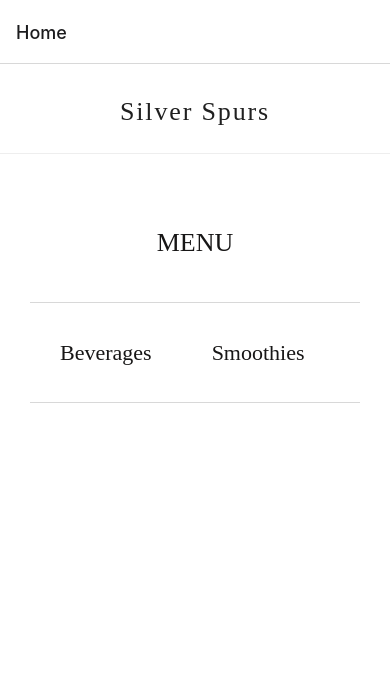
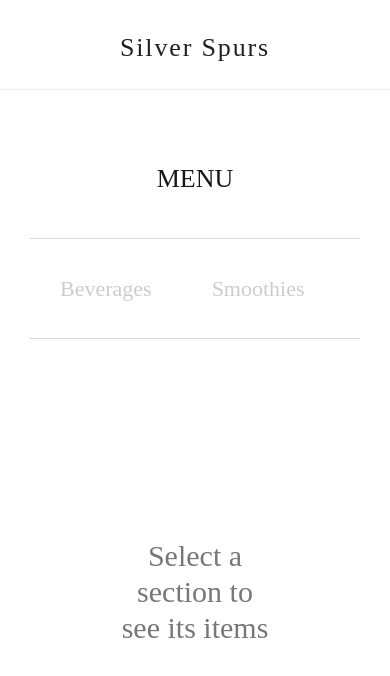
Before and after one commit to guilhermemcardoso/restaurant-menu, a React Native app: screen / in a window 390 px wide. Shown: the top 676 px of the page. Built offline with nearby package versions, Linux system fonts and the light colour scheme.

Commit message:
added error handler and empty list components

```diff
--- a/src/data/contexts/restaurant-context.tsx
+++ b/src/data/contexts/restaurant-context.tsx
@@ -4,15 +4,15 @@ import {RestaurantContextData} from '../../domain/contexts/restaurant-context';
 import {Restaurant} from '../../domain/models/restaurant';
 import {Section} from '../../domain/models/section';
 import {Menuitem} from '../../domain/models/menuitem';
-import { RestaurantProviderProps } from '../../domain/contexts/restaurant-provider-props';
+import {RestaurantProviderProps} from '../../domain/contexts/restaurant-provider-props';
 
 export const RestaurantContext = createContext({} as RestaurantContextData);
 
 export function RestaurantProvider({
   remoteGetRestaurant,
-  children
+  children,
 }: RestaurantProviderProps) {
-  const [loading, setLoading] = useState(true);
+  const [loading, setLoading] = useState(false);
   const [restaurant, setRestaurant] = useState<Restaurant>();
   const [menuSection, setMenuSection] = useState<Section>();
   const [menuItem, setMenuItem] = useState<Menuitem>();
@@ -30,10 +30,10 @@ export function RestaurantProvider({
   async function getRestaurant() {
     setLoading(true);
     const response = await remoteGetRestaurant.get();
-    setLoading(false);
     setRestaurant(response.restaurant);
     setError(response.error);
     setMessage(response.message);
+    setLoading(false);
   }
 
   useEffect(() => {
--- a/src/main/routes/router.tsx
+++ b/src/main/routes/router.tsx
@@ -1,14 +1,14 @@
 import * as React from 'react';
 import {NavigationContainer} from '@react-navigation/native';
 import {createNativeStackNavigator} from '@react-navigation/native-stack';
-import { HomeFactory } from '../factories/screens/Home';
+import {HomeFactory} from '../factories/screens/Home';
 
 export default function Router() {
   const Stack = createNativeStackNavigator();
 
   return (
     <NavigationContainer>
-      <Stack.Navigator>
+      <Stack.Navigator screenOptions={{headerShown: false}}>
         <Stack.Screen name="Home" component={HomeFactory} />
       </Stack.Navigator>
     </NavigationContainer>
--- /dev/null
+++ b/src/presentation/components/EmptyMenuItemList/index.tsx
@@ -0,0 +1,23 @@
+import React from 'react';
+import {Menuitem} from '../../../domain/models/menuitem';
+import {
+  EmptyMenuItemListContainer,
+  EmptyMenuItemListMessage
+} from './styles';
+
+interface EmptyMenuItemListProps {
+  message: string;
+}
+
+const EmptyMenuItemList = ({message}: EmptyMenuItemListProps) => {
+
+  return (
+    <EmptyMenuItemListContainer>
+      <EmptyMenuItemListMessage>
+        {message}
+      </EmptyMenuItemListMessage>
+    </EmptyMenuItemListContainer>
+  );
+};
+
+export default EmptyMenuItemList;
--- /dev/null
+++ b/src/presentation/components/EmptyMenuItemList/styles.ts
@@ -0,0 +1,22 @@
+import styled from 'styled-components/native';
+import {textPrimary, textSecondary} from '../../../assets/colors';
+
+export const EmptyMenuItemListContainer = styled.View`
+  padding-top: 36px;
+  padding-bottom: 36px;
+  padding-right: 6px;
+  padding-left: 6px;
+  margin-right: 24px;
+  margin-left: 24px;
+  justify-content: center;
+  align-items: center;
+  flex: 1;
+`;
+
+export const EmptyMenuItemListMessage = styled.Text`
+  font-family: 'PlayfairDisplay-Regular';
+  font-size: 30px;
+  line-height: 36px;
+  text-align: center;
+  color: ${textSecondary};
+`;
--- /dev/null
+++ b/src/presentation/components/ErrorHandler/index.tsx
@@ -0,0 +1,27 @@
+import React from 'react';
+import {
+  ErrorHandlerContainer,
+  ErrorHandlerMessage,
+  ErrorHandlerActionButton,
+} from './styles';
+
+interface ErrorHandlerProps {
+  message: string;
+  actionLabel: string;
+  actionFunction: () => void;
+}
+
+const ErrorHandler = ({
+  message,
+  actionLabel,
+  actionFunction,
+}: ErrorHandlerProps) => {
+  return (
+    <ErrorHandlerContainer>
+      <ErrorHandlerMessage>{message}</ErrorHandlerMessage>
+      <ErrorHandlerActionButton title={actionLabel} onPress={actionFunction} />
+    </ErrorHandlerContainer>
+  );
+};
+
+export default ErrorHandler;
--- /dev/null
+++ b/src/presentation/components/ErrorHandler/styles.ts
@@ -0,0 +1,29 @@
+import styled from 'styled-components/native';
+import {textPrimary, textSecondary} from '../../../assets/colors';
+
+export const ErrorHandlerContainer = styled.View`
+  padding-top: 36px;
+  padding: 36px;
+  justify-content: center;
+  align-items: center;
+  flex: 1;
+`;
+
+export const ErrorHandlerMessage = styled.Text`
+  font-family: 'PlayfairDisplay-Regular';
+  letter-spacing: 0px;
+  font-size: 30px;
+  line-height: 48px;
+  margin-bottom: 20px;
+  text-align: center;
+  color: ${textSecondary};
+`;
+
+export const ErrorHandlerActionButton = styled.Button`
+  font-family: 'PlayfairDisplay-Regular';
+  letter-spacing: 0px;
+  font-size: 18px;
+  line-height: 24px;
+  text-align: center;
+  color: ${textPrimary};
+`;
--- a/src/presentation/components/MenuItem/styles.ts
+++ b/src/presentation/components/MenuItem/styles.ts
@@ -4,10 +4,6 @@ import {textPrimary, textSecondary} from '../../../assets/colors';
 export const MenuItemContainer = styled.TouchableOpacity`
   padding-top: 36px;
   padding-bottom: 36px;
-  padding-right: 6px;
-  padding-left: 6px;
-  margin-right: 24px;
-  margin-left: 24px;
   justify-content: center;
   align-items: center;
 `;
--- a/src/presentation/components/MenuItemList/index.tsx
+++ b/src/presentation/components/MenuItemList/index.tsx
@@ -1,9 +1,10 @@
 import React from 'react';
 import {List, ListContainer} from './styles';
-import MenuItem from '../MenuItem'
+import MenuItem from '../MenuItem';
 import {ListRenderItem} from 'react-native';
-import { Menuitem } from '../../../domain/models/menuitem';
+import {Menuitem} from '../../../domain/models/menuitem';
 import Divider from '../Divider';
+import EmptyMenuItemList from '../EmptyMenuItemList';
 
 interface MenuItemListProps {
   data: Menuitem[];
@@ -11,19 +12,24 @@ interface MenuItemListProps {
 }
 
 const MenuItemList = ({data, onSelectItem}: MenuItemListProps) => {
-
   const renderItem: ListRenderItem<Menuitem> = ({item, index}) => (
     <MenuItem onPress={onSelectItem} item={item} />
   );
   return (
     <ListContainer>
+      {data.length > 0 ? (
         <List<any>
           data={data}
           renderItem={renderItem}
-        keyExtractor={(item: Menuitem, index: number) => `${index}-${item.name}-${item.description}-${item.price}`}
+          keyExtractor={(item: Menuitem, index: number) =>
+            `${index}-${item.name}-${item.description}-${item.price}`
+          }
           ItemSeparatorComponent={Divider}
           showsVerticalScrollIndicator={false}
         />
+      ) : (
+        <EmptyMenuItemList message='Select a section to see its items' />
+      )}
     </ListContainer>
   );
 };
--- a/src/presentation/components/MenuItemList/styles.ts
+++ b/src/presentation/components/MenuItemList/styles.ts
@@ -3,6 +3,8 @@ import styled from "styled-components/native";
 export const ListContainer = styled.View`
     flex-direction: column;
     flex: 1;
+    margin-right: 55px;
+    margin-left: 55px;
 `;
 
 export const List = styled.FlatList`
--- a/src/presentation/components/SectionItem/index.tsx
+++ b/src/presentation/components/SectionItem/index.tsx
@@ -16,7 +16,7 @@ const SectionItem = ({item, onPress, selected}: SectionItemProps) => {
 
   return (
     <SectionItemContainer onPress={handlePress} selected={selected}>
-      <SectionItemText>{item.name || ''}</SectionItemText>
+      <SectionItemText selected={selected}>{item.name || ''}</SectionItemText>
     </SectionItemContainer>
   );
 };
--- a/src/presentation/components/SectionItem/styles.ts
+++ b/src/presentation/components/SectionItem/styles.ts
@@ -1,5 +1,5 @@
 import styled from 'styled-components/native';
-import {textPrimary} from '../../../assets/colors';
+import {disabled, textPrimary} from '../../../assets/colors';
 
 interface ItemProps {
   selected: boolean;
@@ -18,10 +18,11 @@ export const SectionItemContainer = styled.TouchableOpacity<ItemProps>`
   border-bottom-width: ${props => (props.selected ? '2px' : '0px')};
 `;
 
-export const SectionItemText = styled.Text`
+export const SectionItemText = styled.Text<ItemProps>`
   font-family: 'Montserrat-Regular';
   font-size: 22px;
   line-height: 27px;
   text-align: center;
   color: ${textPrimary};
+  color: ${props => (props.selected ? textPrimary : disabled)};
 `;
--- a/src/presentation/screens/Home/index.tsx
+++ b/src/presentation/screens/Home/index.tsx
@@ -1,4 +1,4 @@
-import React, {useContext} from 'react';
+import React, {useContext, useEffect} from 'react';
 import {HomePageContainer, ContentContainer} from './styles';
 import PageTitle from '../../components/PageTitle';
 import Loading from '../../components/Loading';
@@ -8,15 +8,27 @@ import SectionList from '../../components/SectionList';
 import MenuItemList from '../../components/MenuItemList';
 import {secondaryDivider} from '../../../assets/colors';
 import {RestaurantContext} from '../../../data/contexts/restaurant-context';
+import ErrorHandler from '../../components/ErrorHandler';
 
 const Home = () => {
-  const {restaurant, loading, selectMenuItem, selectMenuSection, menuSection} =
-    useContext(RestaurantContext);
+  const {
+    restaurant,
+    loading,
+    selectMenuItem,
+    selectMenuSection,
+    getRestaurant,
+    menuSection,
+    error,
+  } = useContext(RestaurantContext);
 
   return loading ? (
     <Loading />
   ) : (
     <HomePageContainer>
+      {error ? (
+        <ErrorHandler message='Something went wrong' actionLabel='Try again' actionFunction={getRestaurant} />
+      ) : (
+        <>
           <PageTitle title={restaurant?.name} />
           <Divider />
           <ContentContainer>
@@ -33,6 +45,8 @@ const Home = () => {
               data={menuSection?.menuitems || []}
             />
           </ContentContainer>
+        </>
+      )}
     </HomePageContainer>
   );
 };
```
Lines whose indentation alone changed are shown as unchanged.
